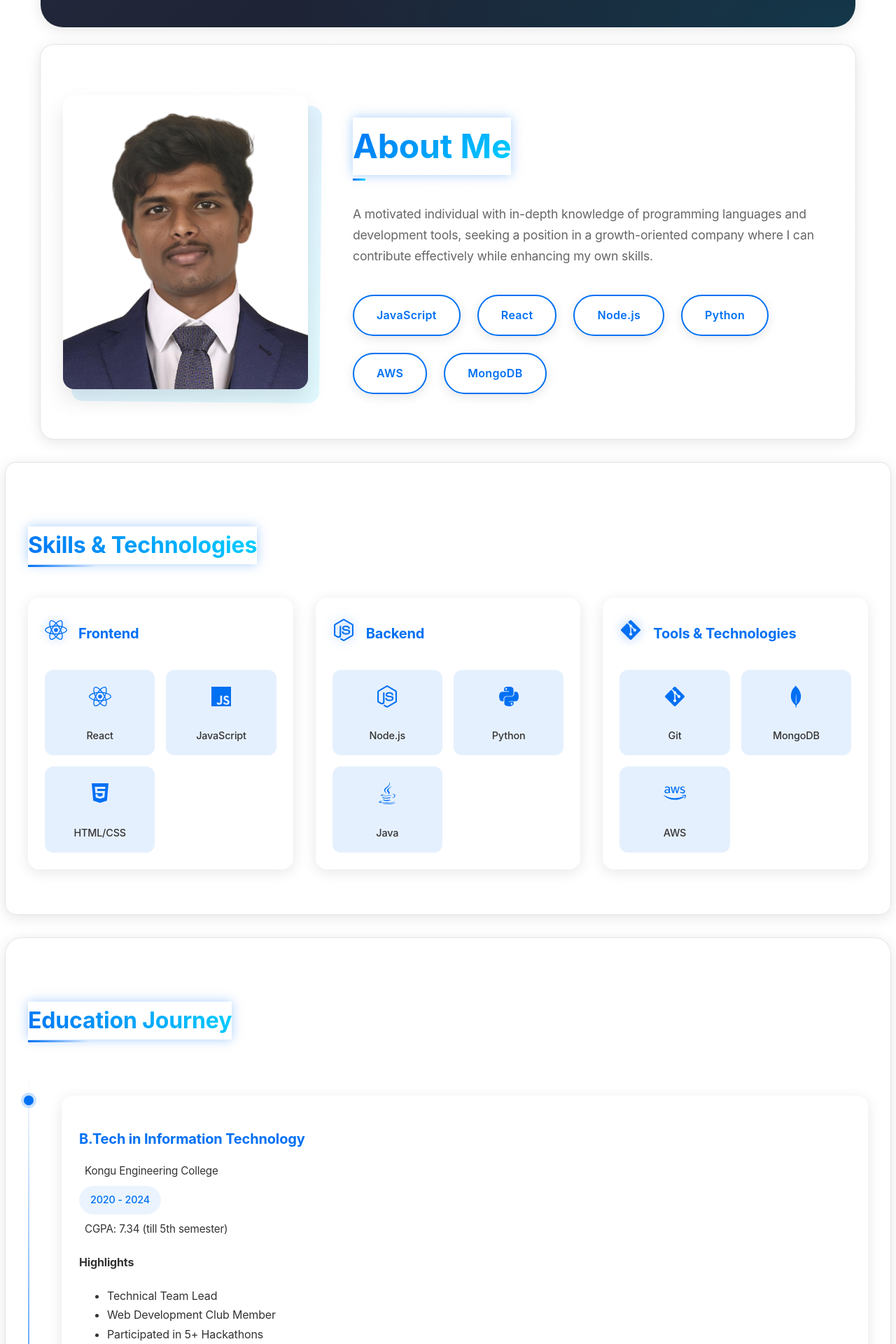
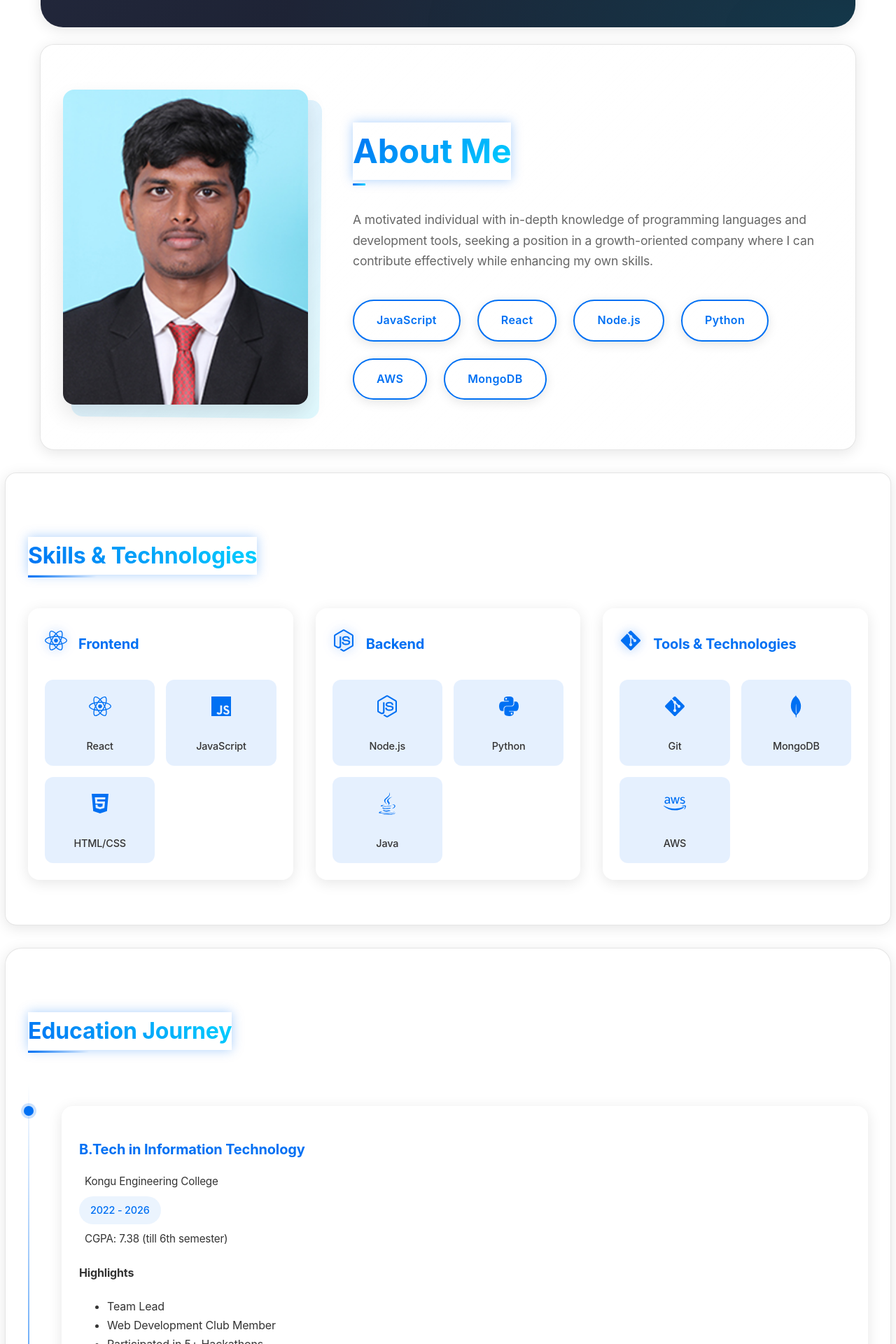
Before and after one commit to nisar-a/Nisar-A-22ITR073, a React (Create React App) app in the folder portfolio/: page / in a window 1280 px wide. Shown: the part 480-2400 px from the top of the page at 70% size. Built offline with nearby package versions, Linux system fonts and the light colour scheme.

Commit message:
photo update

```diff
--- a/portfolio/src/components/About.css
+++ b/portfolio/src/components/About.css
@@ -45,7 +45,7 @@
 
 .profile-image img {
     width: 100%;
-    height: 420px;
+    height: 450px;
     object-fit: cover;
     display: block;
 }
--- a/portfolio/src/components/About.js
+++ b/portfolio/src/components/About.js
@@ -88,7 +88,7 @@ function About() {
             whileHover={{ scale: 1.05 }}
           >
             <img
-              src={process.env.PUBLIC_URL + '/assets/photo.png'}
+              src={process.env.PUBLIC_URL + '/assets/NISAR A_PHOTO.JPG'}
               alt="Nisar - Software Developer"
             />
           </motion.div>
--- a/portfolio/src/components/Education.js
+++ b/portfolio/src/components/Education.js
@@ -6,19 +6,20 @@ const educationData = [
   {
     degree: 'B.Tech in Information Technology',
     institution: 'Kongu Engineering College',
-    period: '2020 - 2024',
-    score: 'CGPA: 7.34',
-    semester: '(till 5th semester)',
+    period: '2022 - 2026',
+    score: 'CGPA: 7.38',
+    semester: '(till 6th semester)',
     achievements: [
-      'Technical Team Lead',
+      'Team Lead',
       'Web Development Club Member',
-      'Participated in 5+ Hackathons'
+      'Participated in 5+ Hackathons',
+      'Add.Secretary of IT Association '
     ]
   },
   {
     degree: 'Higher Secondary (HSC)',
     institution: 'New Power Mat.Hr.Sec.School',
-    period: '2019 - 2020',
+    period: '2021 - 2022',
     score: '89.65%',
     achievements: [
       'Maths - Biology',
@@ -28,11 +29,10 @@ const educationData = [
   {
     degree: 'Secondary School (SSLC)',
     institution: 'New Power Mat.Hr.Sec.School',
-    period: '2017 - 2018',
+    period: '2019 - 2020',
     score: '83%',
     achievements: [
       'Team Lead in house Level',
-      'Particpated in GOVT examination',
     ]
   }
 ];
```
Also changed, not shown: portfolio/public/assets/NISAR A_PHOTO.jpg (added).
